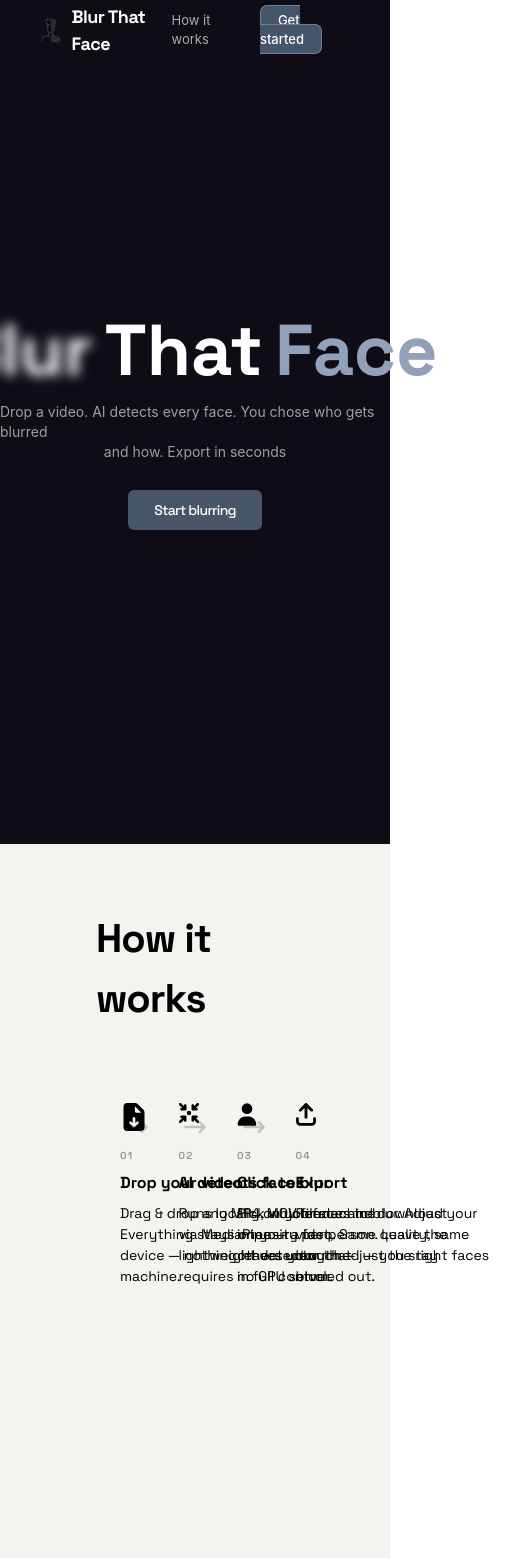
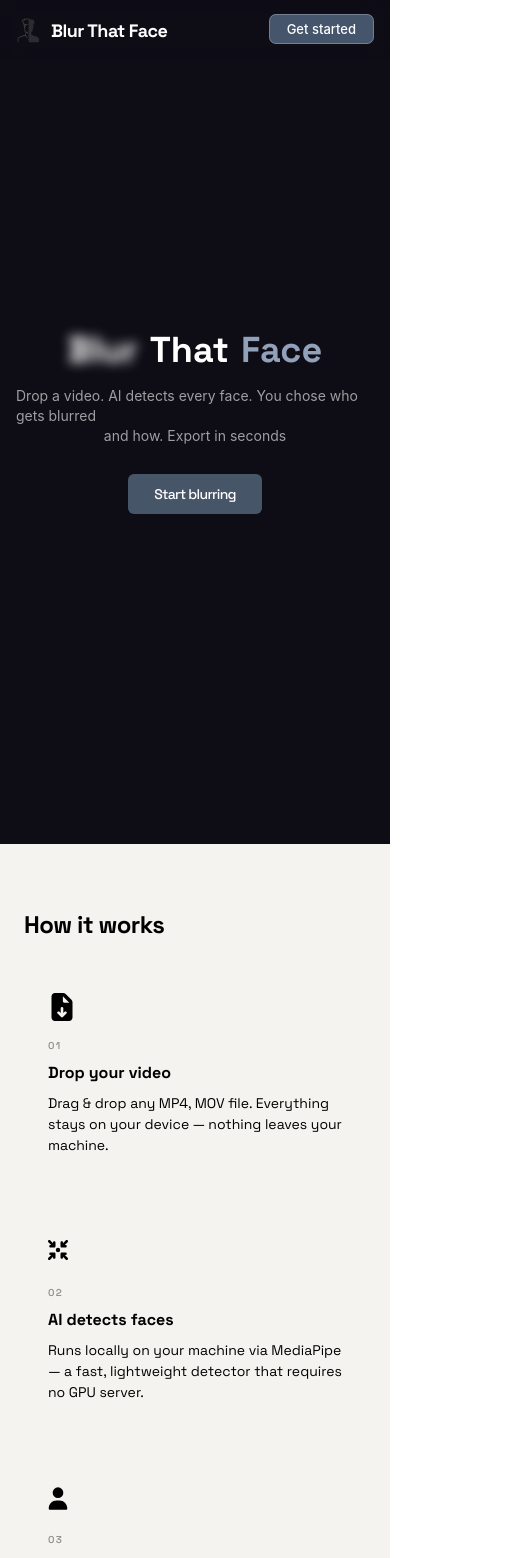
Before and after one commit to SverreK/blur_that_face, a React (Vite) app: page / in a window 390 px wide. Shown: the top 1558 px of the page, 532 px wide, since content can reach past the window. Built offline with nearby package versions, Linux system fonts and the light colour scheme.

Commit message:
feat: add responsive layout for different size displays

```diff
--- a/src/components/EditorPage.tsx
+++ b/src/components/EditorPage.tsx
@@ -133,7 +133,8 @@ export default function EditorPage({
         onExportNew={() => setExportNew(true)}
       />
 
-      <div className="grid h-[calc(100vh-95px)] grid-cols-[333px_minmax(0,1fr)_280px] overflow-hidden">
+      <div className="grid grid-cols-1 xl:grid-cols-[333px_minmax(0,1fr)_280px] xl:h-[calc(100vh-95px)] xl:overflow-hidden">
+        <div className="flex flex-col border-b border-white/10 xl:border-b-0">
           <LeftPanel
             jobId={job.id}
             faces={faces}
@@ -149,6 +150,7 @@ export default function EditorPage({
             onBlurAll={blurAllFaces}
             onResetAll={resetAllFaces}
           />
+        </div>
 
         <section className="sidebar-scroll overflow-y-auto bg-[#100e17] p-4">
           <div className="mx-auto w-full max-w-[850px]">
@@ -174,7 +176,9 @@ export default function EditorPage({
           </div>
         </section>
 
+        <div className="hidden xl:flex xl:flex-col">
           <RightPanel job={job} blurredCount={blurredCount} duration={duration} />
+        </div>
       </div>
     </main>
   );
--- a/src/components/EditorPageLeftPanel.tsx
+++ b/src/components/EditorPageLeftPanel.tsx
@@ -37,7 +37,7 @@ export default function LeftPanel({
   const [activeTab, setActiveTab] = useState<'faces' | 'blur'>('faces');
 
   return (
-    <aside className="flex flex-col overflow-hidden border-r border-white/10 bg-[#0d0b14]">
+    <aside className="flex-1 flex flex-col overflow-hidden border-r border-white/10 bg-[#0d0b14]">
       <div className="shrink-0 px-4 pb-3 pt-4">
         <div className="mb-4 flex rounded-[10px] border border-white/10 bg-white/[0.03] p-1">
           <button
--- a/src/components/EditorPageRightPanel.tsx
+++ b/src/components/EditorPageRightPanel.tsx
@@ -22,7 +22,7 @@ export default function RightPanel({
     duration && duration > 0 ? formatDuration(duration) : 'Unknown';
 
   return (
-    <aside className="sidebar-scroll overflow-y-auto border-l border-white/10 bg-[#0d0b14] p-4">
+    <aside className="flex-1 sidebar-scroll overflow-y-auto border-l border-white/10 bg-[#0d0b14] p-4">
       <p className="mb-5 text-[13px] font-bold uppercase tracking-[0.18em] text-white/35">
         Video Properties
       </p>
--- a/src/components/Footer.tsx
+++ b/src/components/Footer.tsx
@@ -1,6 +1,6 @@
 export default function Footer() {
   return (
-    <footer className="bg-[#0e0c15] text-white px-[48px] py-[28px] flex items-center justify-between">
+    <footer className="bg-[#0e0c15] text-white px-4 sm:px-[48px] py-[28px] flex flex-wrap items-center justify-between gap-y-2">
       <div className="flex items-center gap-2">
         <img src="/blind.png" className="w-[22px] h-[22px]" />
         <span className="font-space font-bold text-[13px]">Blur That Guy</span>
--- a/src/components/GetStartedDropZone.tsx
+++ b/src/components/GetStartedDropZone.tsx
@@ -56,7 +56,7 @@ export default function UploadDropZone({
       onDrop={handleDrop}
       className={[
         "relative max-w-[760px] mx-auto",
-        "border border-dashed rounded-[16px] px-[36px] py-[56px]",
+        "border border-dashed rounded-[16px] px-4 sm:px-[36px] py-10 sm:py-[56px]",
         "text-center overflow-hidden transition-all duration-200",
         "bg-white/50",
         disabled
--- a/src/components/Header.tsx
+++ b/src/components/Header.tsx
@@ -12,7 +12,7 @@ export default function Header({ mode, onReset }: HeaderProps) {
 
   return (
     <header
-      className={`fixed top-0 left-0 right-0 z-50 flex items-center justify-between px-[40px] h-[60px] backdrop-blur-sm transition-all duration-300 ${
+      className={`fixed top-0 left-0 right-0 z-50 flex items-center justify-between px-4 sm:px-[40px] h-[60px] backdrop-blur-sm transition-all duration-300 ${
         solid ? 'bg-[rgba(244,243,239,0.92)]' : 'bg-transparent'
       }`}
     >
@@ -42,7 +42,7 @@ export default function Header({ mode, onReset }: HeaderProps) {
         <ul className="flex items-center gap-5 text-[13px]">
           {mode === 'landing' ? (
             <>
-              <li>
+              <li className="hidden sm:block">
                 <a
                   onClick={(e) => {
                     e.preventDefault();
--- a/src/components/HomePageGetStarted.tsx
+++ b/src/components/HomePageGetStarted.tsx
@@ -16,7 +16,7 @@ export default function GetStarted({
   return (
     <section
       id="get-started"
-      className="min-h-screen bg-[rgb(237,236,234)] border-t border-[rgb(237,236,234)] py-[80px] px-[48px] pb-[96px]"
+      className="min-h-screen bg-[rgb(237,236,234)] border-t border-[rgb(237,236,234)] py-12 sm:py-[80px] px-6 sm:px-[48px] pb-16 sm:pb-[96px]"
     >
       <div className="max-w-[760px] mx-auto">
         <h2 className="mb-[8px] font-space font-bold text-black text-[clamp(24px,3.5vw,36px)] tracking-tight">
--- a/src/components/HomePageHero.tsx
+++ b/src/components/HomePageHero.tsx
@@ -5,9 +5,9 @@ export default function Hero() {
   return (
     <section
       id="hero"
-      className="min-h-screen flex flex-col justify-center items-center bg-[#0e0c15] text-white"
+      className="min-h-screen flex flex-col justify-center items-center bg-[#0e0c15] text-white px-4"
     >
-      <h1 className="text-7xl font-space font-extrabold flex gap-3">
+      <h1 className="text-4xl sm:text-5xl md:text-6xl lg:text-7xl font-space font-extrabold flex flex-wrap justify-center gap-3">
         <motion.span
           initial={{ y: 15, opacity: 0 }}
           animate={{
--- a/src/components/HomePageHowItWorks.tsx
+++ b/src/components/HomePageHowItWorks.tsx
@@ -32,21 +32,21 @@ export default function HowItWorks() {
   return (
     <section
       id="how-it-works"
-      className="min-h-screen bg-[#f4f3ef] px-[96px] py-[65px]"
+      className="min-h-screen bg-[#f4f3ef] px-6 sm:px-12 lg:px-[96px] py-[65px]"
     >
       <div className="max-w-[1100px] mx-auto">
-        <h1 className="mb-[46px] font-space text-[40px] text-black font-bold tracking-tight">
+        <h1 className="mb-6 sm:mb-[46px] font-space text-2xl sm:text-[40px] text-black font-bold tracking-tight">
           How it works
         </h1>
 
         <motion.div
-          className="flex items-start"
+          className="flex flex-wrap lg:flex-nowrap items-start gap-6 lg:gap-0"
           variants={containerVariants}
           initial="hidden"
           whileInView="visible"
           viewport={{ once: true, amount: 0.35 }}
         >
-          <motion.div variants={itemVariants} className="flex-1 min-w-0">
+          <motion.div variants={itemVariants} className="w-full sm:w-[calc(50%-12px)] lg:flex-1 lg:w-auto lg:min-w-0">
             <InfoBox
               icon={
                 <svg viewBox="0 0 384 512" className="w-7 h-7">
@@ -61,12 +61,12 @@ export default function HowItWorks() {
 
           <motion.div
             variants={itemVariants}
-            className="px-[6px] pt-[40px] flex-shrink-0 text-black/20"
+            className="hidden lg:block px-[6px] pt-[40px] flex-shrink-0 text-black/20"
           >
             <Arrow />
           </motion.div>
 
-          <motion.div variants={itemVariants} className="flex-1 min-w-0">
+          <motion.div variants={itemVariants} className="w-full sm:w-[calc(50%-12px)] lg:flex-1 lg:w-auto lg:min-w-0">
             <InfoBox
               icon={
                 <svg xmlns="http://www.w3.org/2000/svg" viewBox="0 0 512 512">
@@ -82,12 +82,12 @@ export default function HowItWorks() {
 
           <motion.div
             variants={itemVariants}
-            className="px-[6px] pt-[40px] flex-shrink-0 text-black/20"
+            className="hidden lg:block px-[6px] pt-[40px] flex-shrink-0 text-black/20"
           >
             <Arrow />
           </motion.div>
 
-          <motion.div variants={itemVariants} className="flex-1 min-w-0">
+          <motion.div variants={itemVariants} className="w-full sm:w-[calc(50%-12px)] lg:flex-1 lg:w-auto lg:min-w-0">
             <InfoBox
               icon={
                 <svg xmlns="http://www.w3.org/2000/svg" viewBox="0 0 448 512">
@@ -103,12 +103,12 @@ export default function HowItWorks() {
 
           <motion.div
             variants={itemVariants}
-            className="px-[6px] pt-[40px] flex-shrink-0 text-black/20"
+            className="hidden lg:block px-[6px] pt-[40px] flex-shrink-0 text-black/20"
           >
             <Arrow />
           </motion.div>
 
-          <motion.div variants={itemVariants} className="flex-1 min-w-0">
+          <motion.div variants={itemVariants} className="w-full sm:w-[calc(50%-12px)] lg:flex-1 lg:w-auto lg:min-w-0">
             <InfoBox
               icon={
                 <svg xmlns="http://www.w3.org/2000/svg" viewBox="0 0 448 512">
--- a/src/components/HowItWorksInfoBox.tsx
+++ b/src/components/HowItWorksInfoBox.tsx
@@ -7,7 +7,7 @@ export default function InfoBox({
   description,
 }: InfoBoxProps) {
   return (
-    <div className="flex-1 items-start border-2px rounded-2xl w-[260px] pt-[28px] pb-[32px] px-[24px] bg-transparent hover:bg-[rgba(13,148,146,0.05)] transition-colors duration-250">
+    <div className="flex-1 items-start border-2px rounded-2xl w-full pt-[28px] pb-[32px] px-[24px] bg-transparent hover:bg-[rgba(13,148,136,0.05)] transition-colors duration-250">
       <div className="mb-[25px] w-5 h-5">{icon}</div>
       <div className="mb-[8px] font-space text-[10px] font-semibold tracking-[0.12em] uppercase text-[rgba(0,0,0,0.4)]">
         {number}
```
Lines whose indentation alone changed are shown as unchanged.
